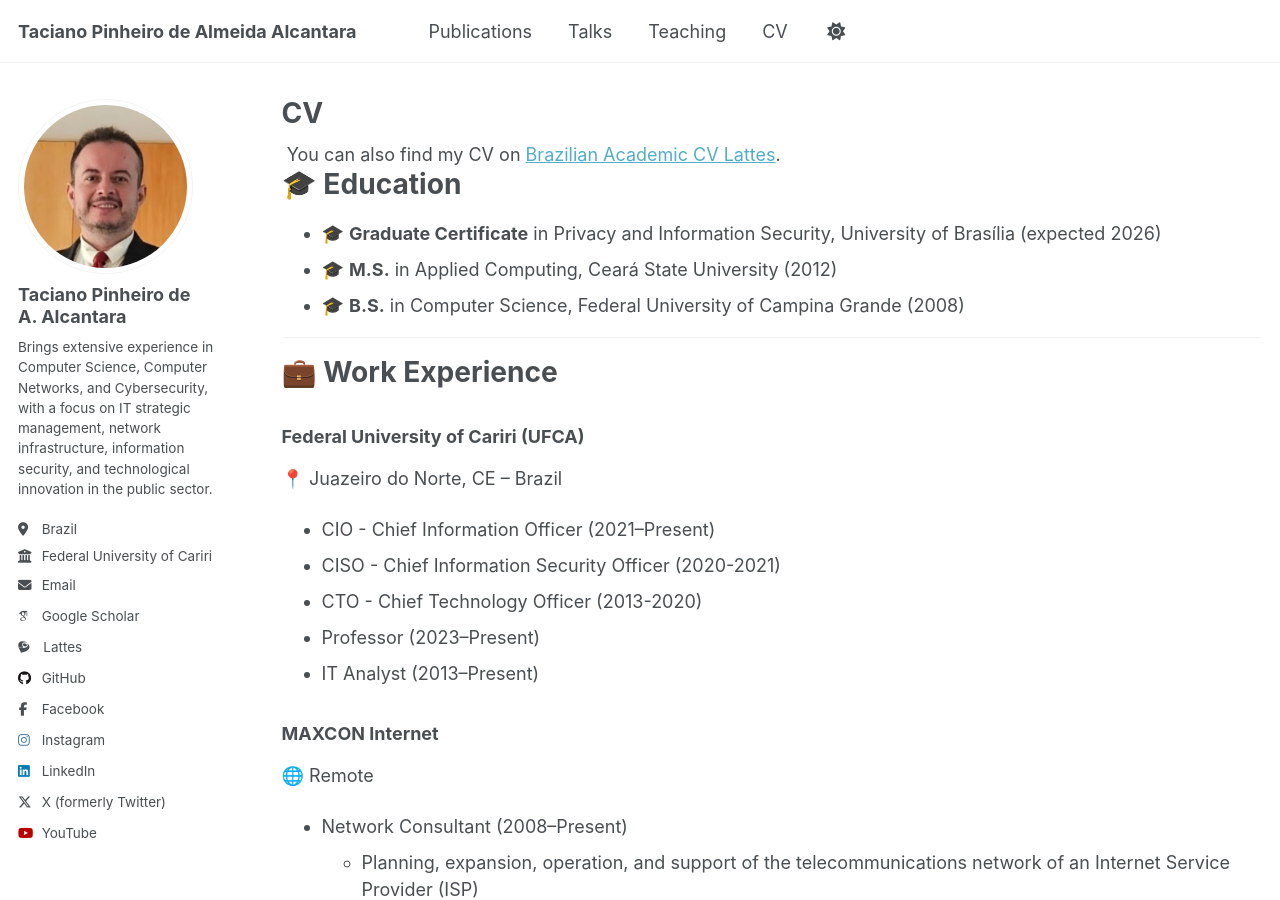
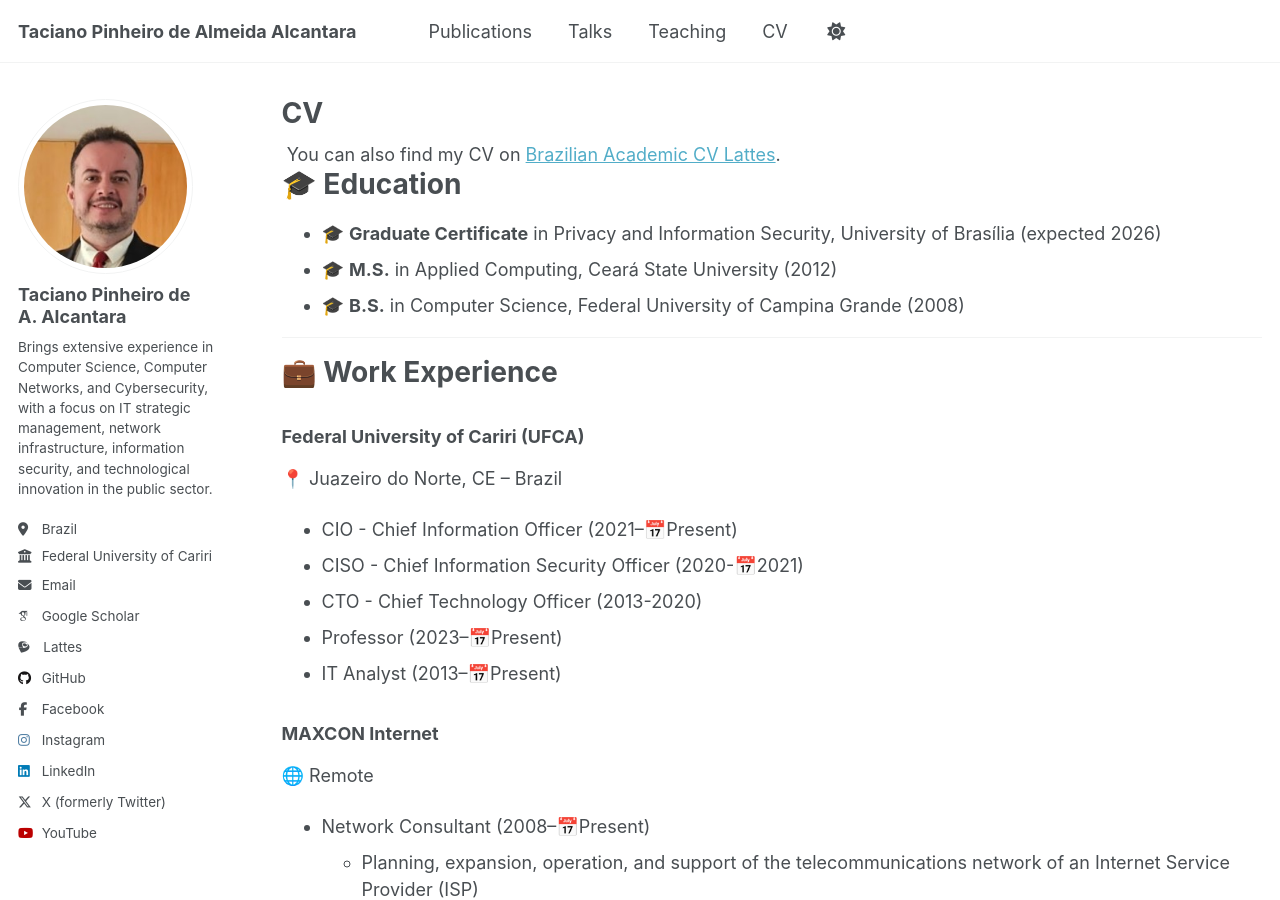
Before and after one commit to tacianopinheiro/tacianopinheiro.github.io, a Jekyll site: the page built from _pages/cv.md, in a window 1280 px wide and 900 px high. Built offline with Jekyll 4.4.1, drawn with Linux system fonts in a browser that asks for light colours; some web fonts are replaced.

Commit message:
Update cv.md

```diff
--- a/_pages/cv.md
+++ b/_pages/cv.md
@@ -27,15 +27,15 @@ redirect_from:
 ======
 ### **Federal University of Cariri (UFCA)**
 📍 Juazeiro do Norte, CE – Brazil
-* CIO - Chief Information Officer (2021–Present)
-* CISO - Chief Information Security Officer (2020-2021)
+* CIO - Chief Information Officer (2021–📅Present)
+* CISO - Chief Information Security Officer (2020-📅2021)
 * CTO - Chief Technology Officer (2013-2020)
-* Professor (2023–Present)
-* IT Analyst (2013–Present)
+* Professor (2023–📅Present)
+* IT Analyst (2013–📅Present)
 
 ### **MAXCON Internet**
 🌐 Remote
-* Network Consultant (2008–Present)
+* Network Consultant (2008–📅Present)
   * Planning, expansion, operation, and support of the telecommunications network of an Internet Service Provider (ISP)
 
 ### **Ceará State University (UECE)**
```
